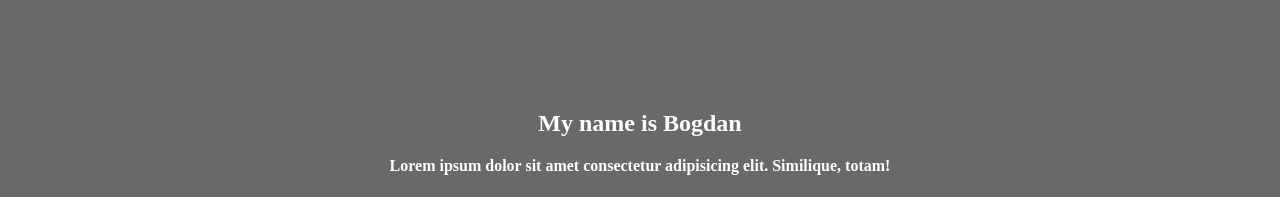
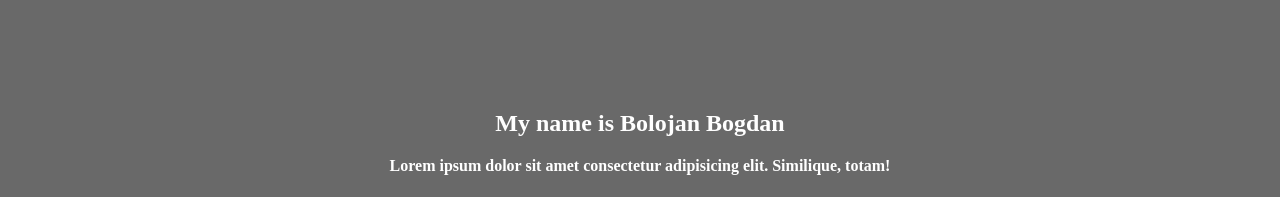
Before and after one commit to bogdanbolojan/bolo, a website built with Parcel: page index.html in a window 1280 px wide. Shown: the top 197 px of the page. Built offline with nearby package versions, Linux system fonts and the light colour scheme.

Commit message:
update name

```diff
--- a/index.html
+++ b/index.html
@@ -11,7 +11,7 @@
 
 <body>
     <div class="newSection block flex">
-        <h2>My name is Bogdan</h2>
+        <h2>My name is Bolojan Bogdan</h2>
         <h4>Lorem ipsum dolor sit amet consectetur adipisicing elit. Similique, totam!</h4>
     </div>
     <div class="newSection grid grid1x2">
```
